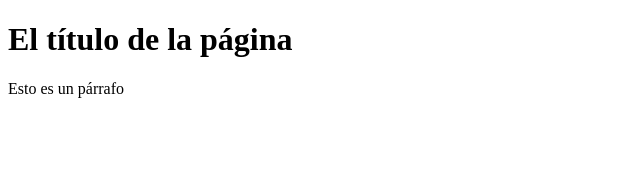
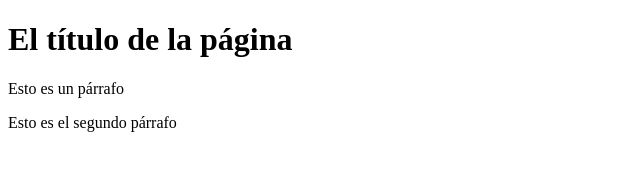
Before and after one commit to filasete/pildoras, a plain HTML site: page index.html in a window 1280 px wide. Shown: the whole page, without its empty margins (0-640 px from the left). Drawn offline with Linux system fonts and the light colour scheme.

Commit message:
agregar segundo parrafo

```diff
--- a/index.html
+++ b/index.html
@@ -9,5 +9,6 @@
   <body>
     <h1>El título de la página</h1>
     <p>Esto es un párrafo</p>
+    <p>Esto es el segundo párrafo</p>
   </body>
 </html>
```
